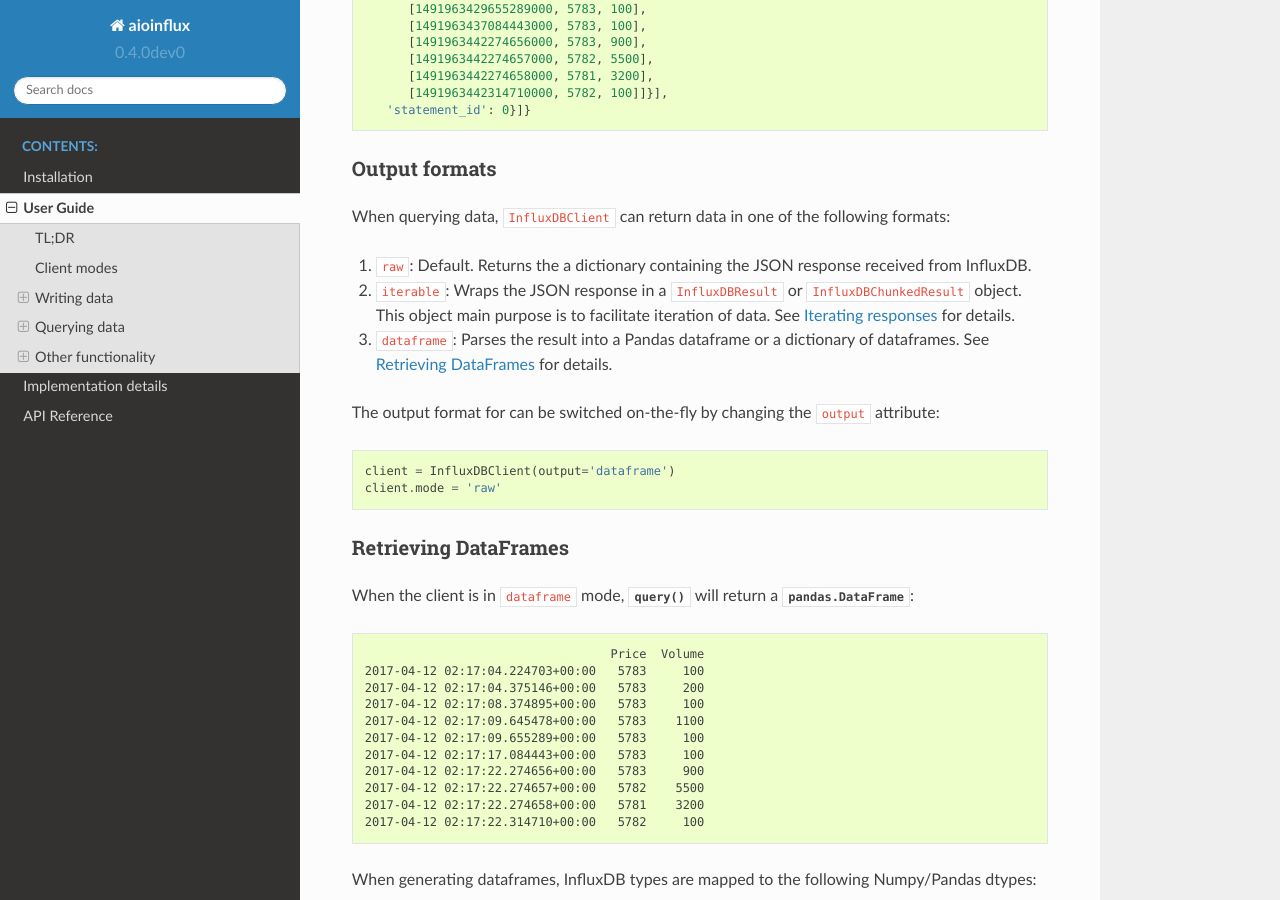
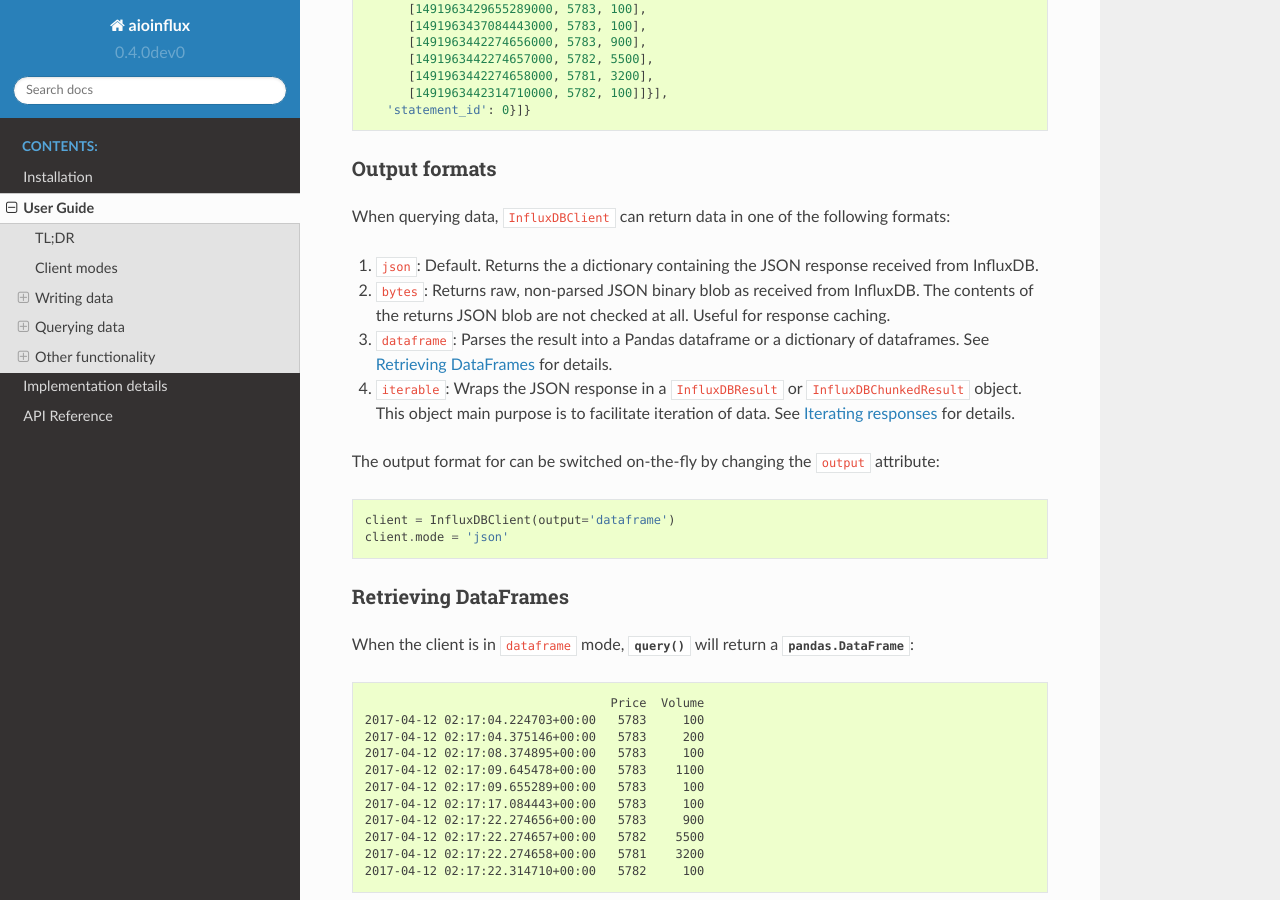
Before and after one commit to gusutabopb/aioinflux, a Sphinx documentation site: the page built from docs/usage.rst, in a window 1280 px wide and 900 px high, scrolled down 4071 px. Built offline with Sphinx 7.4.7 and the Read the Docs theme 2.0.0, drawn with Linux system fonts in a browser that asks for light colours.

Commit message:
Update docs

```diff
--- a/docs/usage.rst
+++ b/docs/usage.rst
@@ -232,12 +232,14 @@ Output formats
 
 When querying data, ``InfluxDBClient`` can return data in one of the following formats:
 
-1) ``raw``: Default. Returns the a dictionary containing the JSON response received from InfluxDB.
-2) ``iterable``: Wraps the JSON response in a ``InfluxDBResult`` or ``InfluxDBChunkedResult``
+1) ``json``: Default. Returns the a dictionary containing the JSON response received from InfluxDB.
+2) ``bytes``: Returns raw, non-parsed JSON binary blob as received from InfluxDB.
+   The contents of the returns JSON blob are not checked at all. Useful for response caching.
+3) ``dataframe``: Parses the result into a Pandas dataframe or a dictionary of dataframes.
+   See `Retrieving DataFrames <#retrieving-dataframes>`__ for details.
+4) ``iterable``: Wraps the JSON response in a ``InfluxDBResult`` or ``InfluxDBChunkedResult``
    object. This object main purpose is to facilitate iteration of data.
    See `Iterating responses <#iterating-responses>`__ for details.
-3) ``dataframe``: Parses the result into a Pandas dataframe or a dictionary of dataframes.
-   See `Retrieving DataFrames <#retrieving-dataframes>`__ for details.
 
 
 The output format for can be switched on-the-fly by changing the ``output`` attribute:
@@ -245,7 +247,7 @@ The output format for can be switched on-the-fly by changing the ``output`` attr
 .. code:: python
 
     client = InfluxDBClient(output='dataframe')
-    client.mode = 'raw'
+    client.mode = 'json'
 
 
 Retrieving DataFrames
```
Also changed, not shown: 1 other file.
